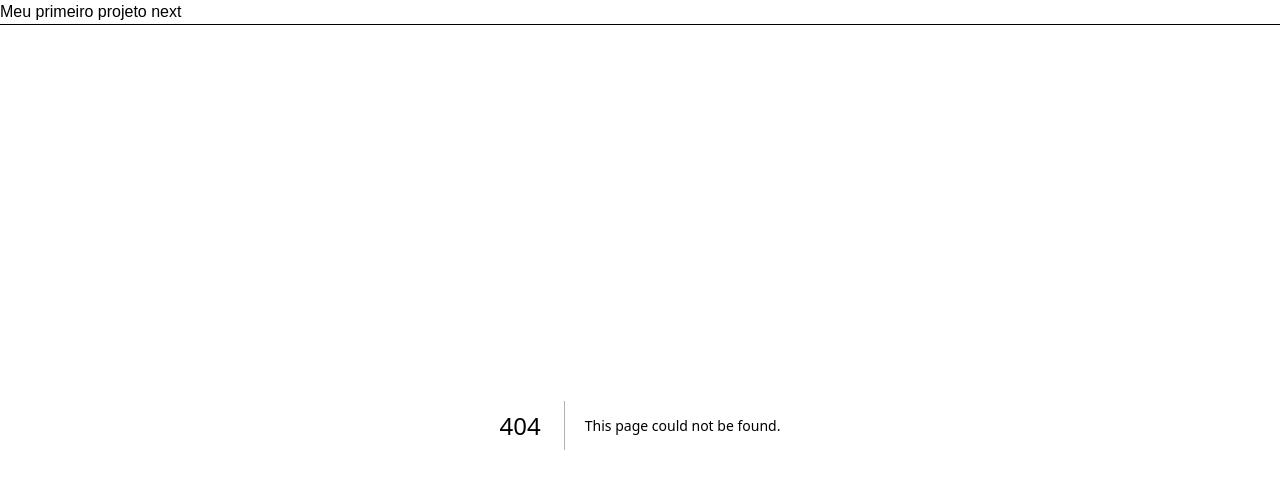
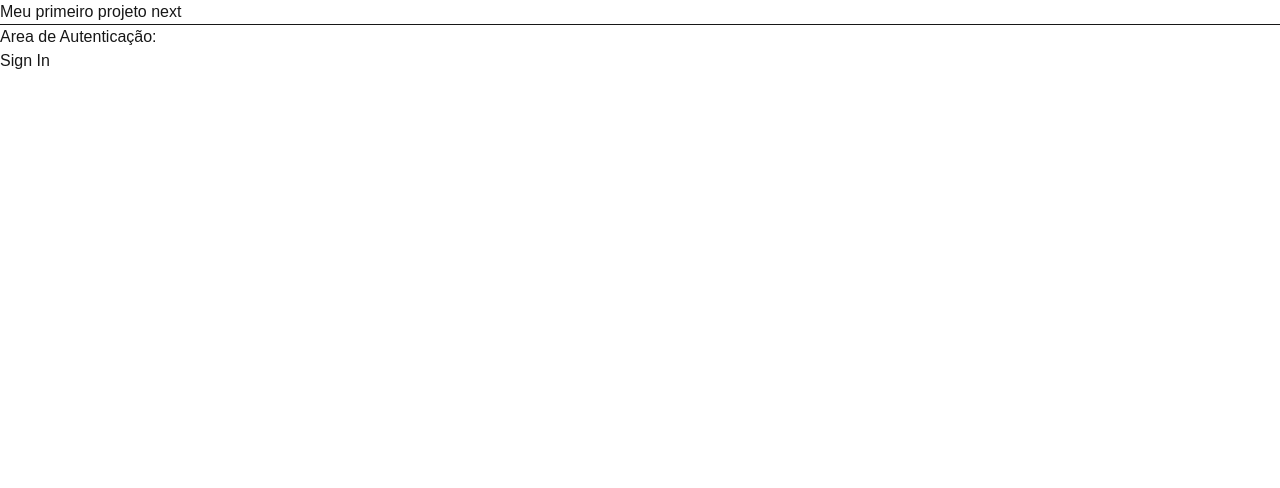
Before and after one commit to Poglia/trabalhoNext, a Next.js app: page /auth/signin in a window 1280 px wide. Before the commit this address had no page. Shown: the top 488 px of the page. Built offline with nearby package versions, Linux system fonts and the light colour scheme.

Commit message:
criando signin e signup

```diff
--- /dev/null
+++ b/src/app/auth/layout.tsx
@@ -0,0 +1,13 @@
+import { ReactNode } from "react";
+
+type Props = {
+  children: React.ReactNode;
+};
+
+const Layout = ({ children }: Props) => {
+  return <div>
+    <h2>Area de Autenticação:</h2>
+    {children}</div>;
+};
+
+export default Layout;
--- /dev/null
+++ b/src/app/auth/signin/page.tsx
@@ -0,0 +1,10 @@
+"use client";
+const Page = () => {
+  return (
+    <div>
+      <h1>Sign In</h1>
+    </div>
+  );
+}
+
+export default Page;
--- /dev/null
+++ b/src/app/auth/signup/page.tsx
@@ -0,0 +1,10 @@
+"use client";
+const Page = () => {
+  return (
+    <div>
+      <h1>Sign Up</h1>
+    </div>
+  );
+}
+
+export default Page;
```
